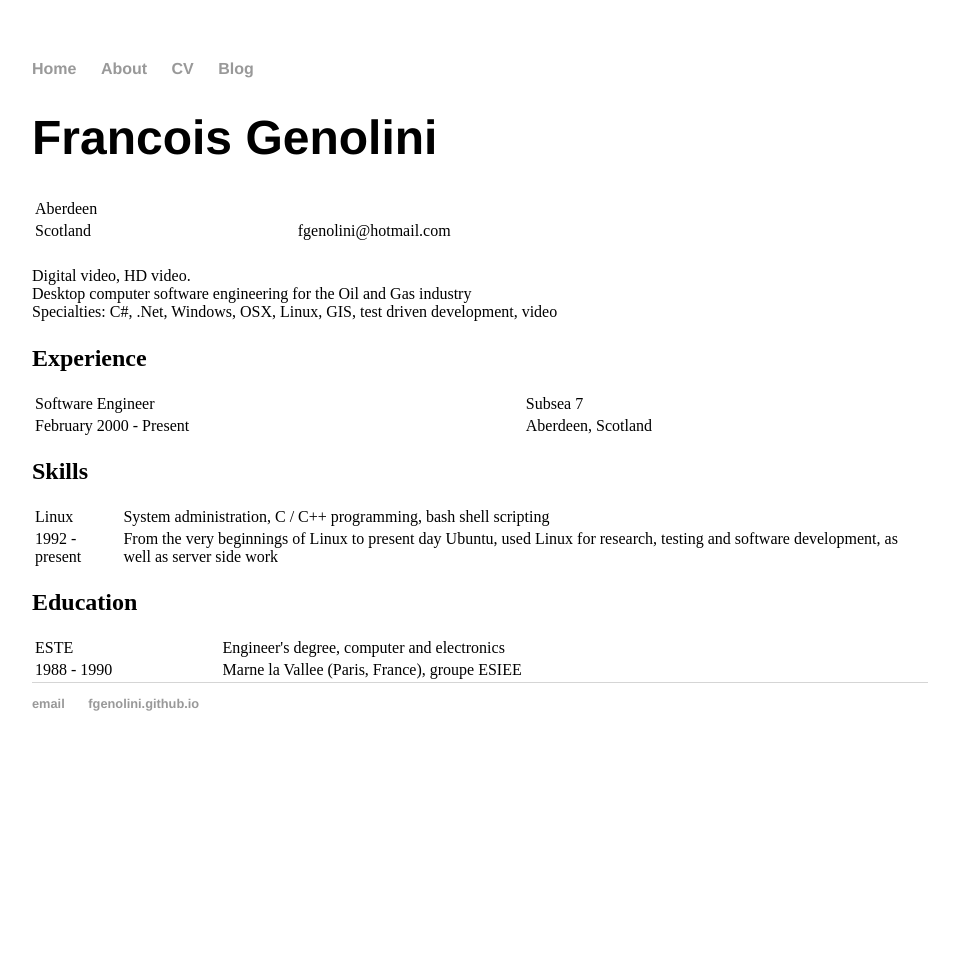
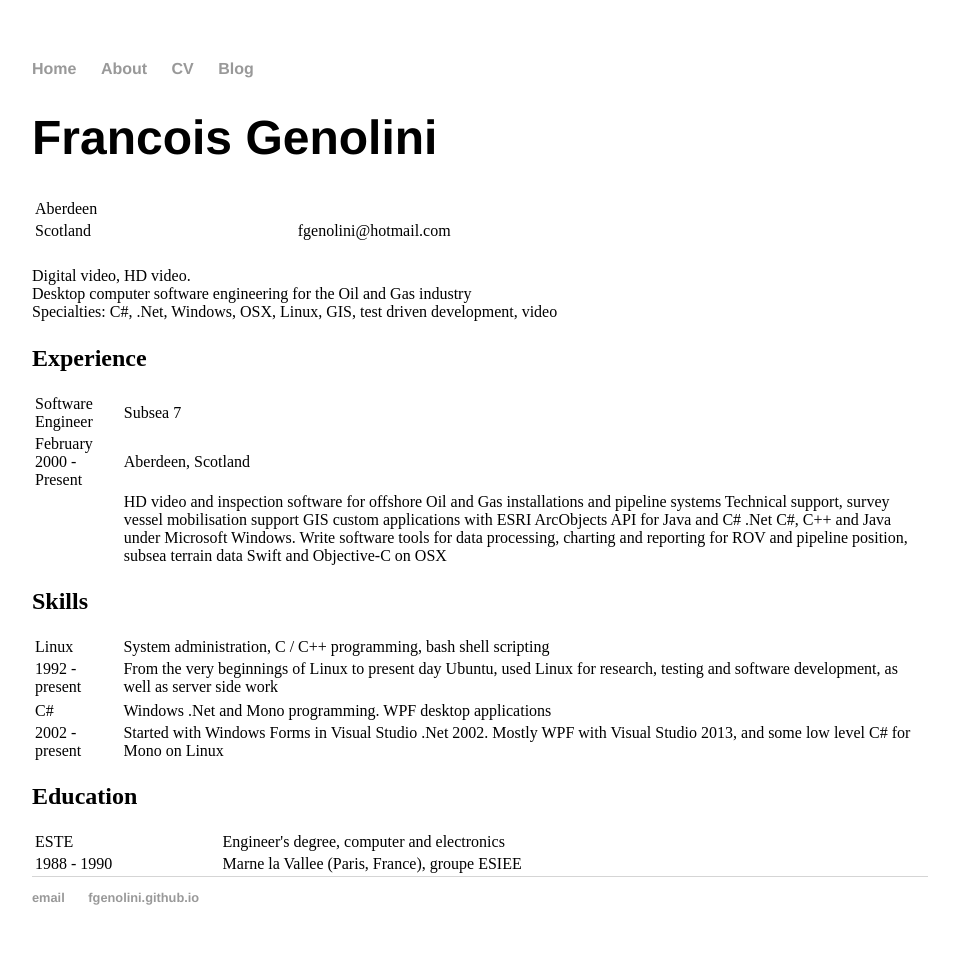
Before and after one commit to fgenolini/fgenolini.github.io, a Jekyll site: the page built from cv/index.html, in a window 1280 px wide. Shown: the whole page, without its empty margins (160-1119 px from the left). Built offline with Jekyll 4.4.1, drawn with Linux system fonts in a browser that asks for light colours; before the commit the page ends 900 px from its top, so only the background shows below that.

Commit message:
Added more skills and job description

```diff
--- a/cv/index.html
+++ b/cv/index.html
@@ -34,6 +34,16 @@ Specialties: C#, .Net, Windows, OSX, Linux, GIS, test driven development, video
     <td>February 2000 - Present</td>
     <td>Aberdeen, Scotland</td>
   </tr>
+  <tr>
+    <td>
+    </td>
+    <td>HD video and inspection software for offshore Oil and Gas installations and pipeline systems
+Technical support, survey vessel mobilisation support
+GIS custom applications with ESRI ArcObjects API for Java and C# .Net
+C#, C++ and Java under Microsoft Windows.
+Write software tools for data processing, charting and reporting for ROV and pipeline position, subsea terrain data
+Swift and Objective-C on OSX</td>
+  </tr>
 </table>
 <h2>Skills</h2>
 <table style="width:100%">
@@ -44,6 +54,17 @@ Specialties: C#, .Net, Windows, OSX, Linux, GIS, test driven development, video
   <tr>
     <td>1992 - present</td>
     <td>From the very beginnings of Linux to present day Ubuntu, used Linux for research, testing and software development, as well as server side work</td>
+  </tr>
+  <tr>
+
+  </tr>
+  <tr>
+    <td>C#</td>
+    <td>Windows .Net and Mono programming.  WPF desktop applications</td>
+  </tr>
+  <tr>
+    <td>2002 - present</td>
+    <td>Started with Windows Forms in Visual Studio .Net 2002.  Mostly WPF with Visual Studio 2013, and some low level C# for Mono on Linux</td>
   </tr>
 </table>
 <h2>Education</h2>
```
